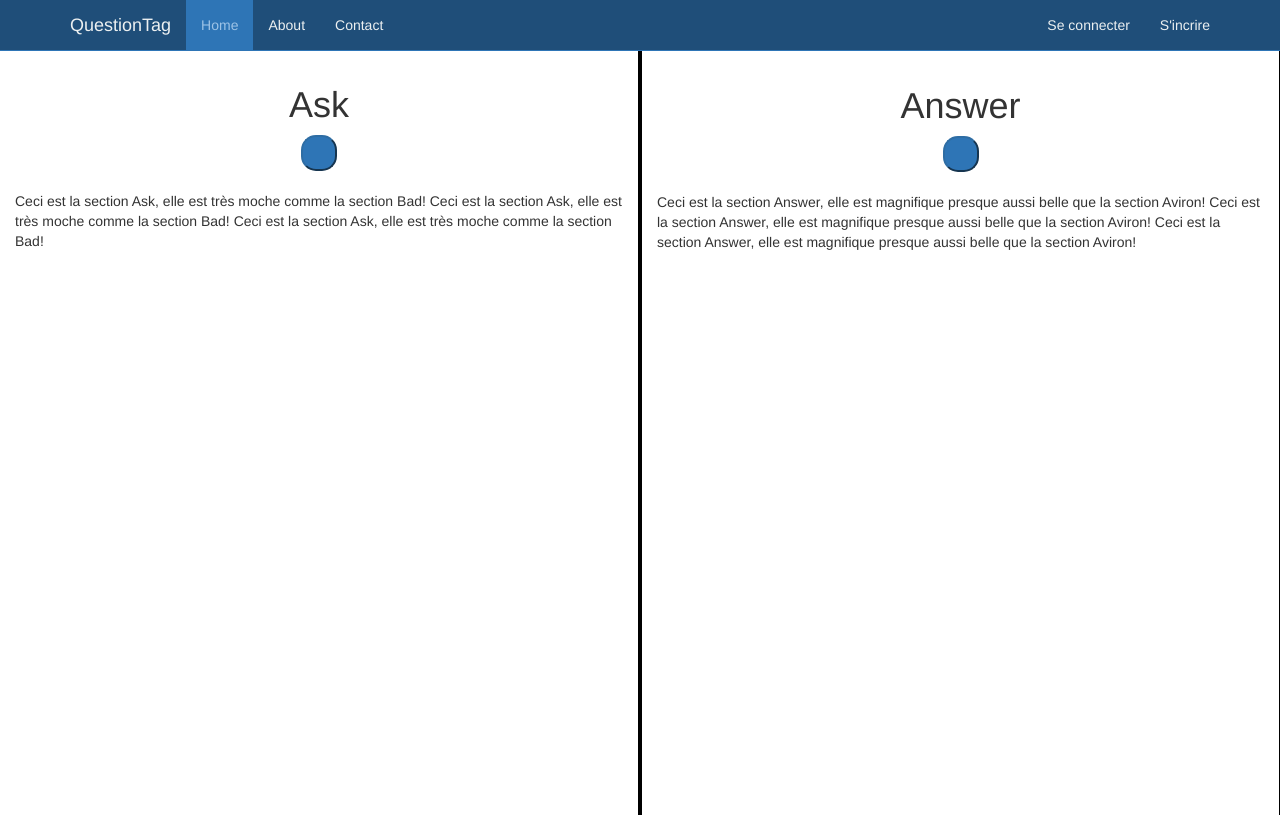
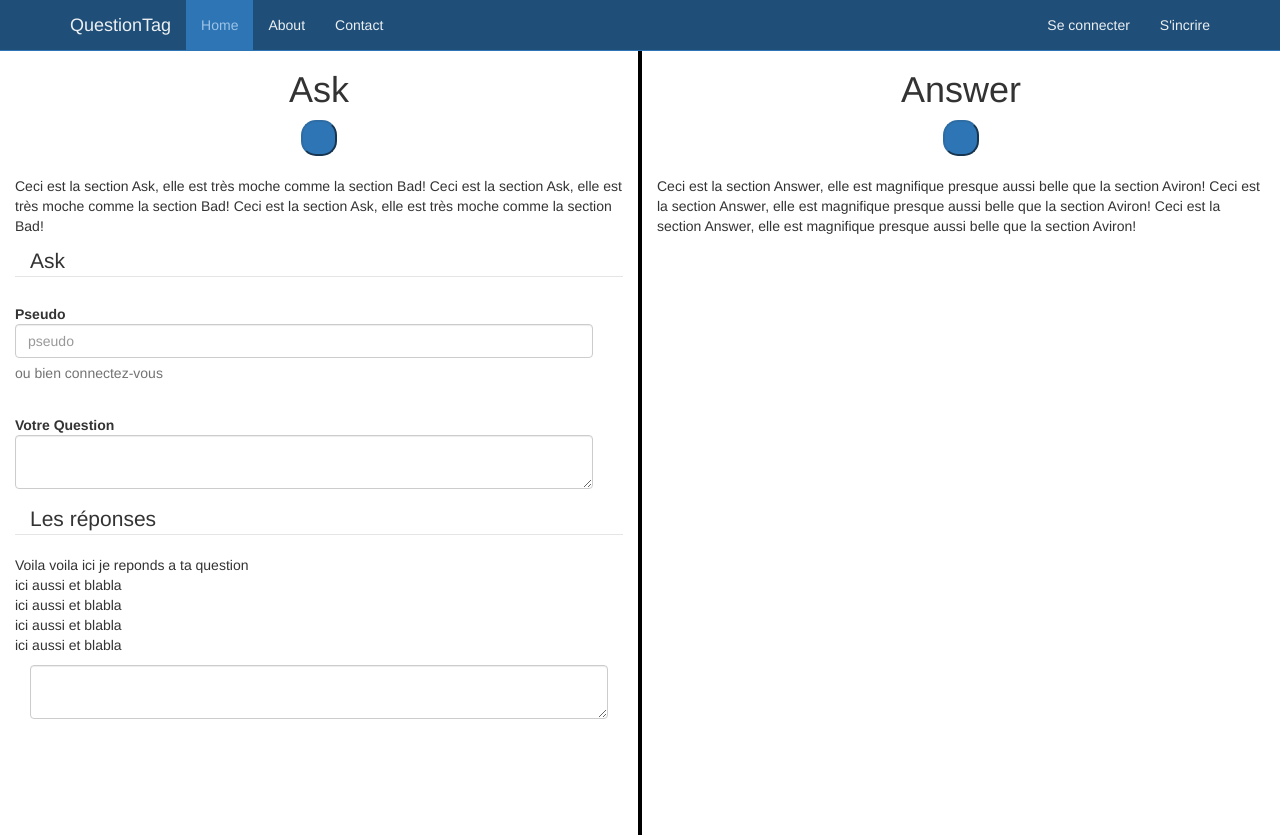
Before and after one commit to fazega/QuestionTag, a PHP site: page / in a window 1280 px wide. Run offline with PHP 8.4, Linux system fonts and the light colour scheme; some libraries are stand-ins or nearby versions; some web fonts are replaced.

Commit message:
Intégration de tes modifications login et inscription en plus des miennes: taille adaptable de answer et ask (la taille n'est plus fixée) et de 3/4 forms

```diff
--- a/frontend/index.html
+++ b/frontend/index.html
@@ -8,15 +8,16 @@
     <meta name="description" content="">
     <meta name="author" content="">
 
+
     <title>QuestionTag</title>
 
     <!-- Librairies externes -->
-    <link href="css/bootstrap.min.css" rel="stylesheet">
+    <link href="bootstrap/css/bootstrap.min.css" rel="stylesheet">
 	<link href="css/animate.css" rel="stylesheet">
-
 
     <!-- Notre style -->
     <link href="style_main.css" rel="stylesheet">
+
 
     <!-- HTML5 shim and Respond.js for IE8 support of HTML5 elements and media queries -->
     <!--[if lt IE 9]>
@@ -27,8 +28,26 @@
 
   <body>
 
-
     <nav class="navbar navbar-default navbar-fixed-top">
+      <div class="container">
+        <div class="navbar-header">
+          <button type="button" class="navbar-toggle collapsed" data-toggle="collapse" data-target="#navbar" aria-expanded="false" aria-controls="navbar">
+            <span class="sr-only">Toggle navigation</span>
+            <span class="icon-bar"></span>
+            <span class="icon-bar"></span>
+            <span class="icon-bar"></span>
+          </button>
+          <a class="navbar-brand" href="#">QuestionTag</a>
+        </div>
+        <div id="navbar" class="collapse navbar-collapse">
+          <ul class="nav navbar-nav">
+            <li class="active"><a href="#">Home</a></li>
+            <li><a href="#about">About</a></li>
+            <li><a href="#contact">Contact</a></li>
+          </ul>
+        </div><!--/.nav-collapse -->
+      </div>
+    </nav> <nav class="navbar navbar-default navbar-fixed-top">
       <div class="container">
         <div class="navbar-header">
           <button type="button" class="navbar-toggle collapsed" data-toggle="collapse" data-target="#navbar" aria-expanded="false" aria-controls="navbar">
@@ -53,14 +72,61 @@
       </div>
     </nav>
 
-	<div  id="contenuPage">
-		<div  id='ask'>
-			<h1>Ask</h1>
-			<button type="button" class="btn-s btn-primary" id="right" >
+
+ <div  id="contenuPage" >
+		<div  id='ask' class='container'>
+
+			<h1 class='row'>Ask</h1>
+			<button type="button" class="btn-s btn-primary row" id="right">
 				<span class="glyphicon glyphicon-resize-full"></span>
 			</button>
 
-			<p><br>Ceci est la section Ask, elle est très moche comme la section Bad! Ceci est la section Ask, elle est très moche comme la section Bad! Ceci est la section Ask, elle est très moche comme la section Bad!<p>
+			<div class='row'><p class='col-md-12'><br>Ceci est la section Ask, elle est très moche comme la section Bad! Ceci est la section Ask, elle est très moche comme la section Bad! Ceci est la section Ask, elle est très moche comme la section Bad!<p></div>
+		<form class="form-horizontal">
+
+<fieldset>
+
+<!-- Form Name -->
+<legend class='col-md-12'>Ask</legend>
+
+<!-- Text input-->
+<div class="form-group col-md-12">
+  <label class="col-s-4 control-label" for="Pseudo">Pseudo</label>
+  <div class="col-s-4">
+  <input id="Pseudo" name="Pseudo" type="text" placeholder="pseudo" class="form-control input-s">
+  <span class="help-block">ou bien connectez-vous</span>
+  </div>
+</div>
+
+<!-- Textarea -->
+<div class="form-group col-md-12">
+  <label class="col-s-4 control-label" for="question">Votre Question</label>
+  <div class="col-s-4">
+    <textarea class="form-control" id="question" name="question"></textarea>
+  </div>
+</div>
+
+</fieldset>
+</form>
+
+<fieldset>
+<legend class='col-md-12'>Les réponses</legend>
+<p>Voila voila ici je reponds a ta question <br> ici aussi et blabla<br> ici aussi et blabla<br> ici aussi et blabla<br> ici aussi et blabla</p>
+<div class="form-group col-md-12">
+
+  <div class="col-s-4">
+    <textarea class="form-control" id="reponse" name="reponse"></textarea>
+  </div>
+</div>
+</fieldset>
+
+
+
+
+
+
+
+
 		</div>
 		<div id='answer'>
 			</button>
@@ -73,9 +139,9 @@
 		</div>
 		<button type="button" class="btn-s btn-primary" id="reapparitionAnswer" >Answer</button>
 		<button type="button" class="btn-s btn-primary" id="reapparitionAsk" >Ask</button>
-	</div>
+</div>
 
-	<div class="panel panel-default" style="display:none;" id="login_form">
+<div class="panel panel-default" style="display:none;" id="login_form">
 		<div class="panel-heading">
 			<h3 class="panel-title">Connexion</h3>
 		</div>
@@ -96,8 +162,7 @@
 			</form>
 		</div>
 	</div>
-
-	<div class="panel panel-default" style="display:none;" id="signup_form">
+<div class="panel panel-default" style="display:none;" id="signup_form">
 		<div class="panel-heading">
 			<h3 class="panel-title">Inscription</h3>
 		</div>
@@ -121,16 +186,37 @@
 	</div>
 
 
+    <script src="https://ajax.googleapis.com/ajax/libs/jquery/1.11.3/jquery.min.js"></script>
+	 <script src="js/bootstrap.min.js"></script>
+   <script>
 
 
-
-   <script src="https://ajax.googleapis.com/ajax/libs/jquery/1.11.3/jquery.min.js"></script>
-   <script src="js/bootstrap.min.js"></script>
-
-
-   <script>jQuery(document).ready(function(){
+   jQuery(document).ready(function(){
 	var ask = document.getElementById('ask');
 	var answer = document.getElementById('answer');
+
+	<!-- La fonction redim pour redimensionner les blocs absolute Answer et Ask pour une belle translation -->
+	var redim = function(){
+		ask.style.height='';
+		answer.style.height='';
+	if(ask.offsetHeight<window.innerHeight){
+		ask.style.height=window.innerHeight+'px';
+		answer.style.height=window.innerHeight+'px';
+	}
+	if(ask.offsetHeight>answer.offsetHeight){
+		answer.style.height=ask.offsetHeight+'px';
+		ask.style.height=ask.offsetHeight+'px';
+
+	}
+	if(ask.offsetHeight<answer.offsetHeight){
+	ask.style.height=answer.offsetHeight+'px';
+	answer.style.height=answer.offsetHeight+'px';
+	}
+
+	};
+	window.addEventListener('resize',redim,false);
+
+	redim();
 
 	function reini(){
 		$('#ask').removeClass('reduireTaille');
@@ -138,17 +224,20 @@
 		$('#answer').removeClass('agrandirTaille');
 		$('#ask').removeClass('agrandirTaille');
 	}
+
 	$('#right').click(function() {
 		reini();
 		$('#ask').addClass('agrandirTaille');
 		document.getElementById('right').style.display='none';
 		document.getElementById('reapparitionAnswer').style.display='block';
+
 		});
 	$('#left').click(function() {
 		reini();
 		$('#answer').addClass('agrandirTaille');
 		document.getElementById('left').style.display='none';
 		document.getElementById('reapparitionAsk').style.display='block';
+
 		});
 	$('#reapparitionAnswer').click(function() {
 		document.getElementById('left').style.display='none';
@@ -168,8 +257,7 @@
 		document.getElementById('reapparitionAnswer').style.display='block';
 		document.getElementById('reapparitionAsk').style.display='none';
 		$('#answer').removeClass('agrandirTaille');
-				$('#answer').removeClass('agrandirTailleDeZero');
-
+		$('#answer').removeClass('agrandirTailleDeZero');
 		$('#answer').addClass('reduireTaille');
 		$('#ask').removeClass('reduireTaille');
 		$('#ask').addClass('agrandirTailleDeZero');
@@ -265,9 +353,9 @@
 	});
 
 
-   });
+   });   </script>
 
-   </script>
+
 
   </body>
 </html>
--- a/frontend/style_main.css
+++ b/frontend/style_main.css
@@ -3,7 +3,6 @@ padding-top: 50px;
 margin:0;
 width:100%;
 padding:0;
-overflow:  hidden;
 
 
 }
@@ -12,22 +11,14 @@ overflow:  hidden;
 text-align: center;
 }
 #contenuPage {
-	overflow:  hidden;
-display:block;
-position:absolute;
+
+
 top: 15px;
 left:0;
 width:100%;
-height:100vh;
+
 padding:0;
 margin:0;
-}
-
-
-#login_form, #signup_form {
-	position:absolute;
-	right:50px;
-	top:55px;
 }
 
 
@@ -38,12 +29,18 @@ margin:0;
 	top: 35px;
 	left:0px;
     width: 50%;
-	height:100%;
+
 	padding:15px;
 	border-right: 2.5px solid black;
 	background-color:white;
 }
 
+#login_form, #signup_form {
+	z-index:2;
+	position:absolute;
+	right:50px;
+	top:55px;
+}
 
 #answer{
 	overflow:  hidden;
@@ -52,10 +49,8 @@ margin:0;
 	right:0px;
 	margin: 0;
 	width: 50%;
-	height:100vh;
 	padding:15px;
-	height: 100%;
-	border:1px solid black;
+
 	border-left: 2.5px solid black;
 	background-color:white;
 }
@@ -139,7 +134,7 @@ animation-fill-mode:forwards;
 	border-radius: 15px;
 	background-color: rgb(46,117,182);
 	z-index:1;
-	position:absolute;
+	position:fixed;
 	right:7px;
 	bottom:20px;
 }
@@ -150,7 +145,7 @@ animation-fill-mode:forwards;
 	border-radius: 15px;
 	background-color: rgb(46,117,182);
 	z-index:1;
-	position:absolute;
+	position:fixed;
 	left:7px;
 	bottom:20px;
 }
```
